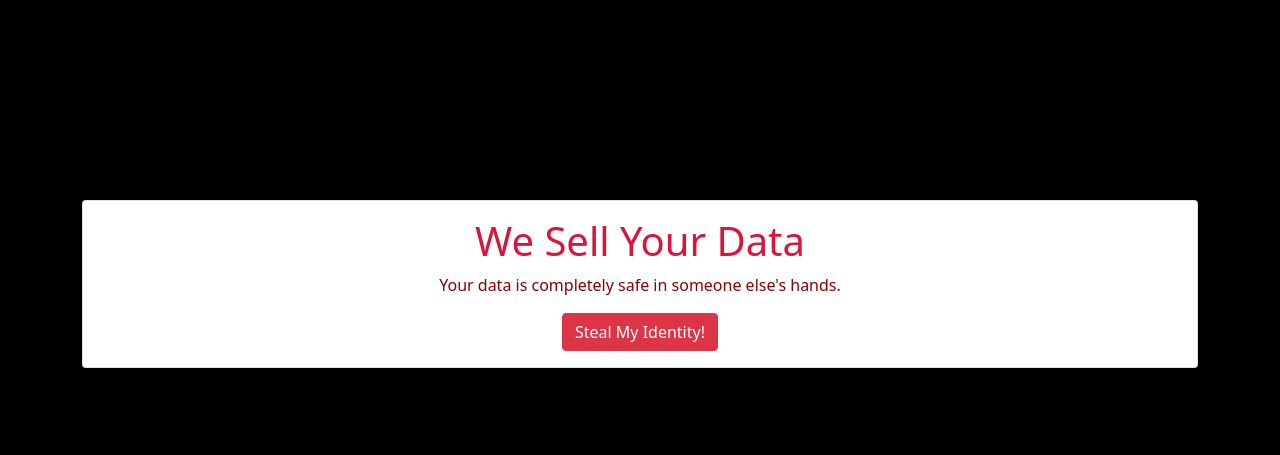
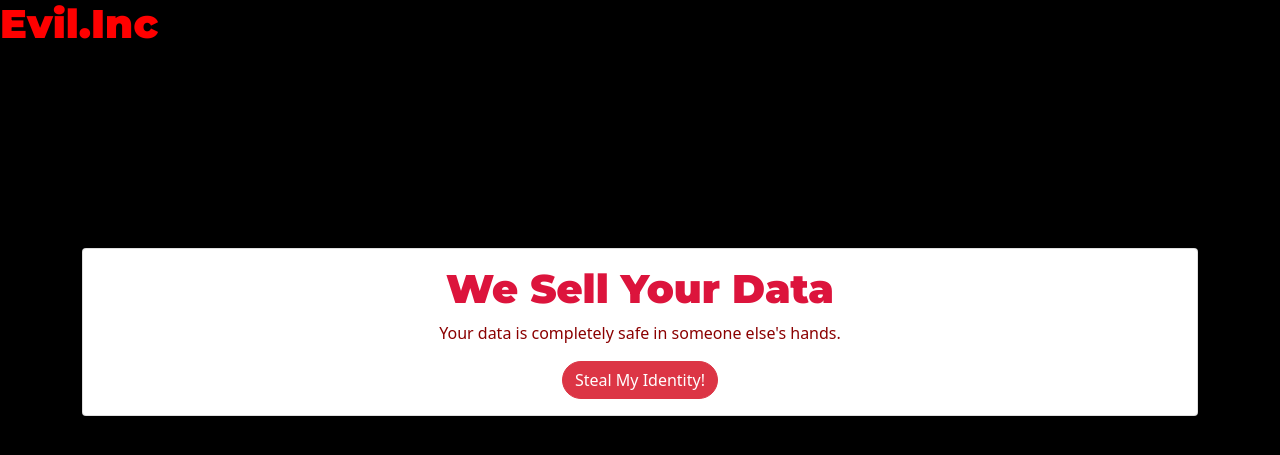
Before and after one commit to data-charya/Cn-project, a Flask app: page /landingpage in a window 1280 px wide. Shown: the top 455 px of the page. Run offline with Flask 2, Linux system fonts and the light colour scheme; some libraries are stand-ins or nearby versions.

Commit message:
Update landingpage.html

```diff
--- a/templates/landingpage.html
+++ b/templates/landingpage.html
@@ -1,25 +1,30 @@
 <!DOCTYPE html>
 <html lang="en">
+
 <head>
     <meta charset="UTF-8">
     <meta name="viewport" content="width=device-width, initial-scale=1.0">
     <link href="https://cdn.jsdelivr.net/npm/bootstrap@5.0.0-beta1/dist/css/bootstrap.min.css" rel="stylesheet" integrity="sha384-giJF6kkoqNQ00vy+HMDP7azOuL0xtbfIcaT9wjKHr8RbDVddVHyTfAAsrekwKmP1" crossorigin="anonymous">
     <script src="https://cdn.jsdelivr.net/npm/@popperjs/core@2.5.4/dist/umd/popper.min.js" integrity="sha384-q2kxQ16AaE6UbzuKqyBE9/u/KzioAlnx2maXQHiDX9d4/zp8Ok3f+M7DPm+Ib6IU" crossorigin="anonymous"></script>
     <script src="https://cdn.jsdelivr.net/npm/bootstrap@5.0.0-beta1/dist/js/bootstrap.min.js" integrity="sha384-pQQkAEnwaBkjpqZ8RU1fF1AKtTcHJwFl3pblpTlHXybJjHpMYo79HY3hIi4NKxyj" crossorigin="anonymous"></script>
-
+    <link rel="preconnect" href="https://fonts.gstatic.com">
+    <link href="https://fonts.googleapis.com/css2?family=Montserrat:wght@900&display=swap" rel="stylesheet">
     <title>You are Screwed!</title>
 </head>
+
 <body style="background: #000;">
+    <h1 style="font-family: 'Montserrat', sans-serif; color:#ff0000;">Evil.Inc</h1>
     <div class="container" style="margin-top: 200px;">
         <div class="card" style="margin-top: 80px;">
             <center>
-            <div class="card-body">
-              <h1 class="card-title" style="color: crimson;">We Sell Your Data</h1>
-              <p class="card-text" style="color: darkred;">Your data is completely safe in someone else's hands.</p>
-              <a href="#" class="btn btn-danger">Steal My Identity!</a>
-            </div>
+                <div class="card-body">
+                    <h1 class="card-title" style=" font-family: 'Montserrat', sans-serif; color: crimson;">We Sell Your Data</h1>
+                    <p class="card-text" style="color: darkred;">Your data is completely safe in someone else's hands.</p>
+                    <a href="#" class="btn btn-danger rounded-pill">Steal My Identity!</a>
+                </div>
             </center>
         </div>
     </div>
 </body>
+
 </html>
```
